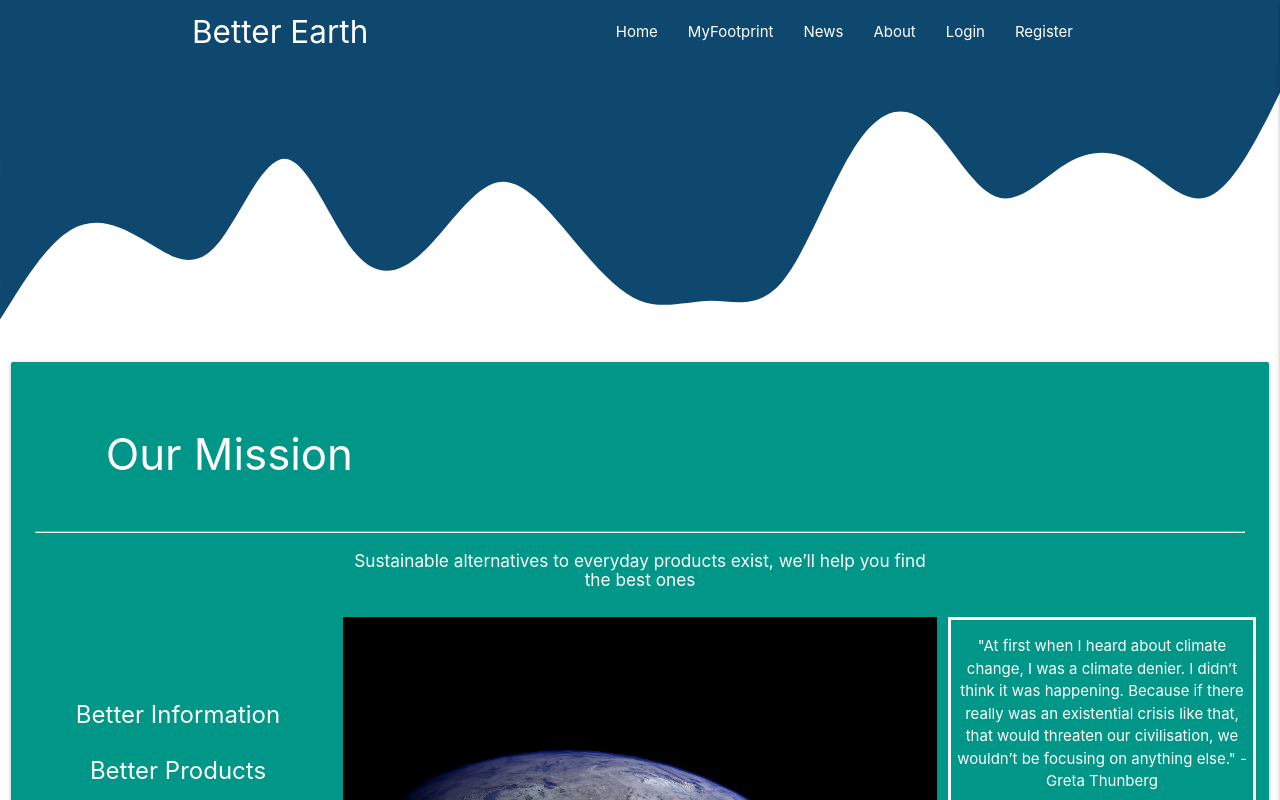
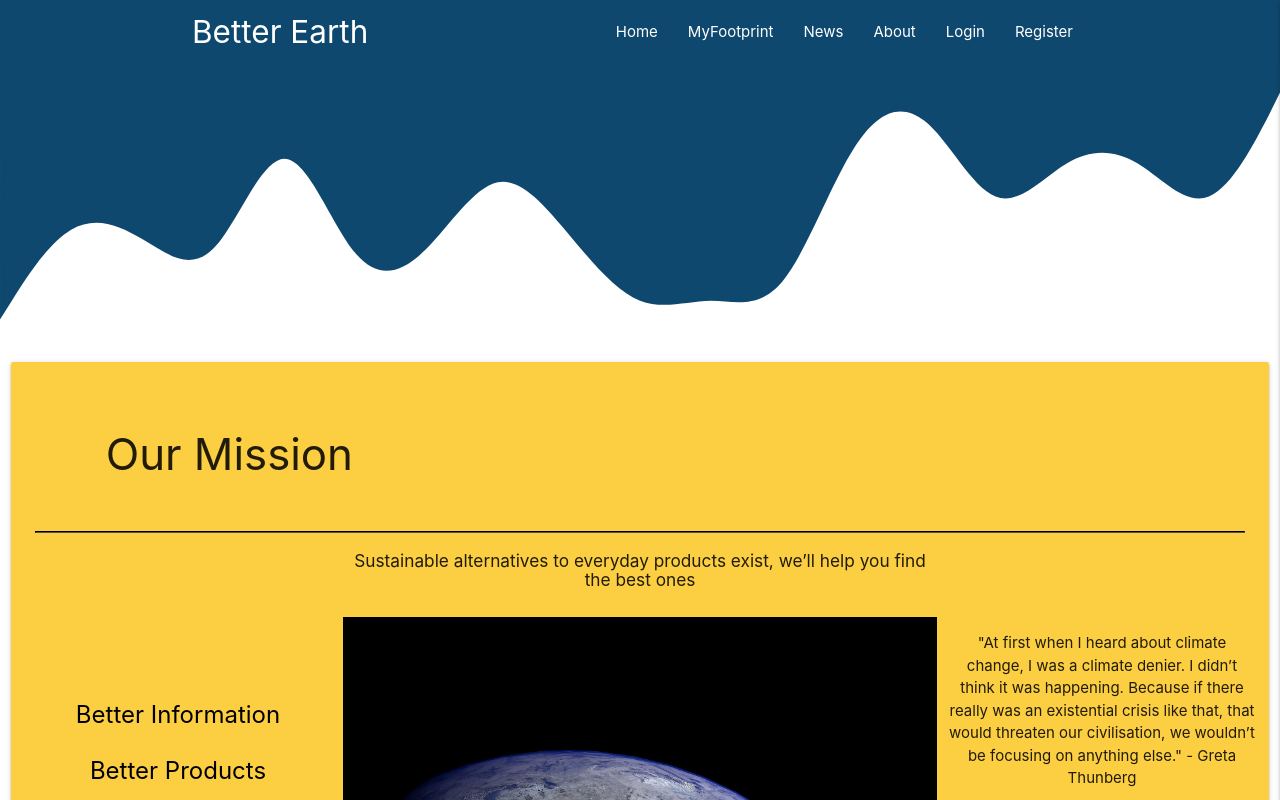
Before and after one commit to avaarm/Better-Earth, a React (Create React App) app in the folder client/: page /about in a window 1280 px wide. Shown: the top 800 px of the page. Built offline with nearby package versions, Linux system fonts and the light colour scheme.

Commit message:
about page update (#53)

```diff
--- a/client/src/components/About/index.js
+++ b/client/src/components/About/index.js
@@ -8,22 +8,23 @@ import "./style.css";
 
 function About() {
   return (
+
     <Row>
       <Col m={14} s={20} l={25}>
-        <CardPanel className="teal">
+        <CardPanel className="outerRow">
           <Row>
             <Col className="zip" s={4} l={4}>
-              <h3 className="white-text center">Our Mission</h3>
+              <h3 className="center">Our Mission</h3>
             </Col>
           </Row>
           <hr />
           <Row>
             <Col s={3} l={3}></Col>
             <Col s={6} l={6}>
-              <h6 className="white-text center">
+              <h6 className="center">
                 Sustainable alternatives to everyday products exist, we’ll help you find the best ones
             </h6>
-              {/* <div className="white-text center">
+              {/* <div className="center">
               Better Earth is an application that helps people find sustainable
               alternative to everyday products, such as clothing and household
               goods. We also provide the latest news on the environment as well
--- a/client/src/components/About/style.css
+++ b/client/src/components/About/style.css
@@ -1,16 +1,27 @@
 .greta {
     width:100%;
-    color: white;
+    /* color: black; */
+    border: none
+
 }
 
 .quote {
-    color: white;
+    /* color: black; */
     font: bolder;
-
+    border: none
 }
 
 .sidebar {
-    color: white;
+    color: black;
     font: bolder;
     font-size: 24px;
 }
+
+.outerCard {
+    margin: 15px auto 0px auto;
+    background-color: #fccf43;
+}
+
+hr {
+    border-color: black;
+}
```
